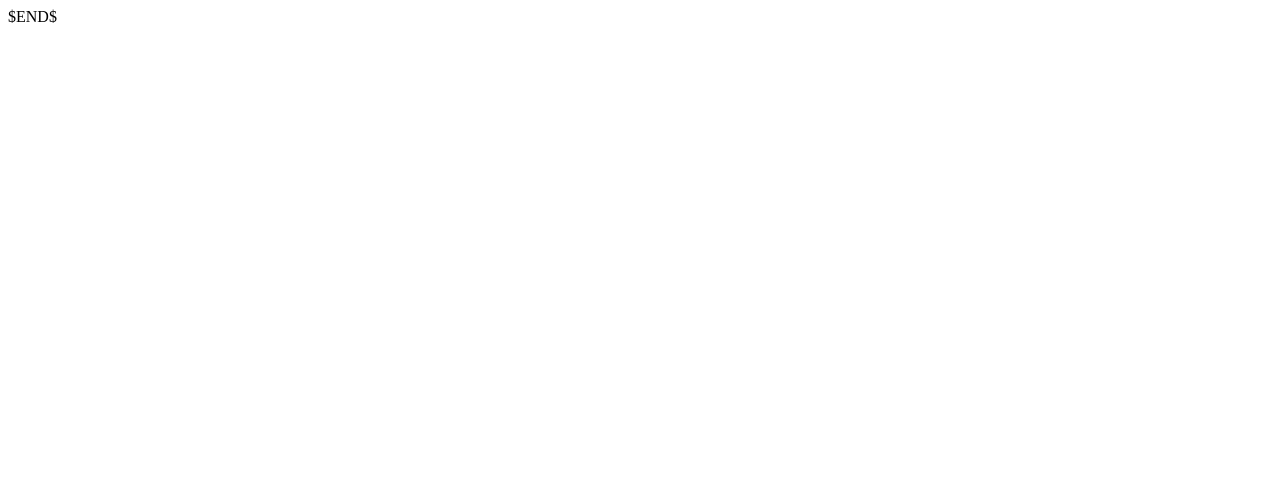
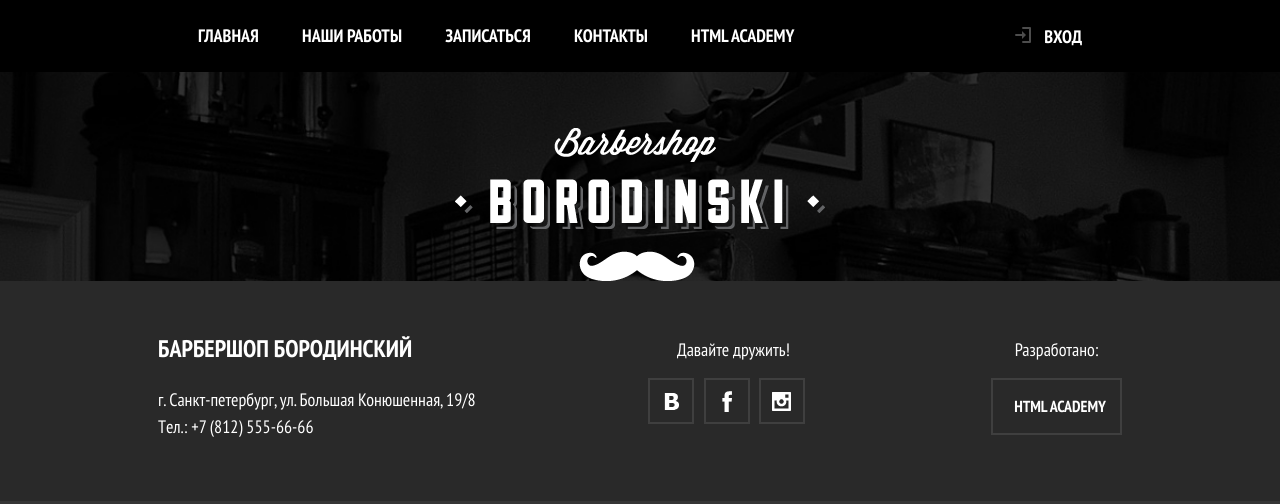
Before and after one commit to madishak/barbershop_responsive, a plain HTML site: page photo.html in a window 1280 px wide. Drawn offline with Linux system fonts and the light colour scheme; a script that the page names is missing.

Commit message:
Created header, slogan and footer sections in photo.html

```diff
--- a/photo.html
+++ b/photo.html
@@ -1,10 +1,99 @@
 <!DOCTYPE html>
-<html lang="en">
+<html lang="ru">
 <head>
     <meta charset="UTF-8">
-    <title>$Title$</title>
+    <meta name="viewport" content="width=device-width, initial-scale=1.0">
+    <title>Photo</title>
+    <link href="https://fonts.googleapis.com/css?family=PT+Sans+Narrow" rel="stylesheet">
+    <link rel="stylesheet" href="style.css">
+    <link href="bootstrap/css/bootstrap.min.css" rel="stylesheet">
+    <link href="bootstrap/css/custom.css" rel="stylesheet">
+    <script src="bootstrap/js/jquery-3.1.1.js"></script>
+    <script src="bootstrap/js/jquery-migrate-1.4.1.min.js"></script>
+    <script src="https://cdnjs.cloudflare.com/ajax/libs/tether/1.4.0/js/tether.min.js" integrity="sha384-DztdAPBWPRXSA/3eYEEUWrWCy7G5KFbe8fFjk5JAIxUYHKkDx6Qin1DkWx51bBrb" crossorigin="anonymous"></script>
+    <script src="bootstrap/js/bootstrap.js"></script>
+    <script src="function.js"></script>
 </head>
-<body>
-$END$
+<body class="body">
+<header class="header">
+
+    <div class="header__inner">
+
+
+        <div class="header__menu">
+            <ul class="header__menu-list">
+                <li class="header__menu-list-item"><a href="#" class="header__menu-list-link">главная</a></li>
+                <li class="header__menu-list-item"><a href="#" class="header__menu-list-link">наши работы</a></li>
+                <li class="header__menu-list-item"><a href="#" class="header__menu-list-link">записаться</a></li>
+                <li class="header__menu-list-item"><a href="#" class="header__menu-list-link">контакты</a></li>
+                <li class="header__menu-list-item"><a href="#" class="header__menu-list-link">html academy</a></li>
+            </ul>
+        </div>
+
+        <div class="header__auth-tablet-icon"></div>
+        <div class="header__auth"><a href="#" class="header__auth-link">вход</a></div>
+    </div>
+</header>
+
+<section class="slogan">
+    <a href="#" class="slogan__logo"></a>
+
+    <div class="mobile-menu">
+        <div class="mobile-menu__open">
+            <div class="mobile-menu__title">главная</div>
+            <button type="button" class="mobile-menu__button-open"></button>
+        </div>
+
+        <div class="mobile-menu__close">
+            <button type="button" class="mobile-menu__button-close"></button>
+            <ul class="mobile-menu__list">
+                <li class="mobile-menu__list-item"><a href="#" class="mobile-menu__list-link">главная</a></li>
+                <li class="mobile-menu__list-item"><a href="#" class="mobile-menu__list-link">наши работы</a></li>
+                <li class="mobile-menu__list-item"><a href="#" class="mobile-menu__list-link">записаться</a></li>
+                <li class="mobile-menu__list-item"><a href="#" class="mobile-menu__list-link">контакты</a></li>
+                <li class="mobile-menu__list-item"><a href="#" class="mobile-menu__list-link">html academy</a></li>
+                <li class="mobile-menu__auth-item"><a href="#" class="mobile-menu__auth-link">вход</a></li>
+            </ul>
+        </div>
+    </div>
+</section>
+
+
+
+<footer class="footer">
+    <div class="wrapper">
+        <div class="footer__inner">
+            <div class="footer__text">
+                <h4 class="footer__title">барбершоп бородинский</h4>
+                <p class="footer__caption"> г. Cанкт-петербург, ул. Большая Конюшенная, 19/8</p>
+                <p class="footer__caption footer__caption-mobile"><span class="footer__caption-text">Tел.:</span> +7 (812) 555-66-66</p>
+            </div>
+
+            <div class="sociables">
+                <div class="sociables__slogan">Давайте дружить!</div>
+                <div class="sociables__container">
+                    <a href="#" class="sociables-vk"></a>
+                    <a href="#" class="sociables-facebook"></a>
+                    <a href="#" class="sociables-insta"></a>
+                </div>
+            </div>
+
+            <div class="footer__copy">
+                <div class="footer__copy-title">Разработано:</div>
+                <a class="footer__copy-link" href="#">html academy</a>
+            </div>
+
+
+        </div>
+
+        <div class="sociables-mobile">
+            <div class="sociables__container">
+                <a href="#" class="sociables-mobile__vk"></a>
+                <a href="#" class="sociables-mobile__facebook"></a>
+                <a href="#" class="sociables-mobile__insta"></a>
+            </div>
+        </div>
+    </div>
+</footer>
 </body>
 </html>
```
